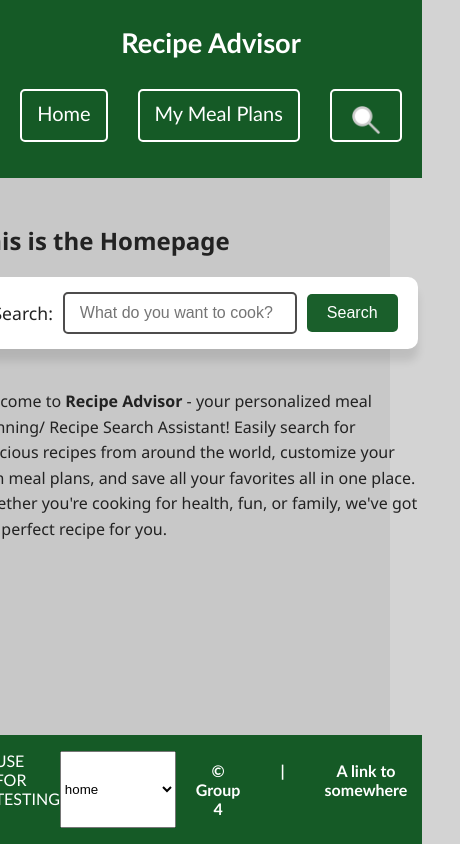
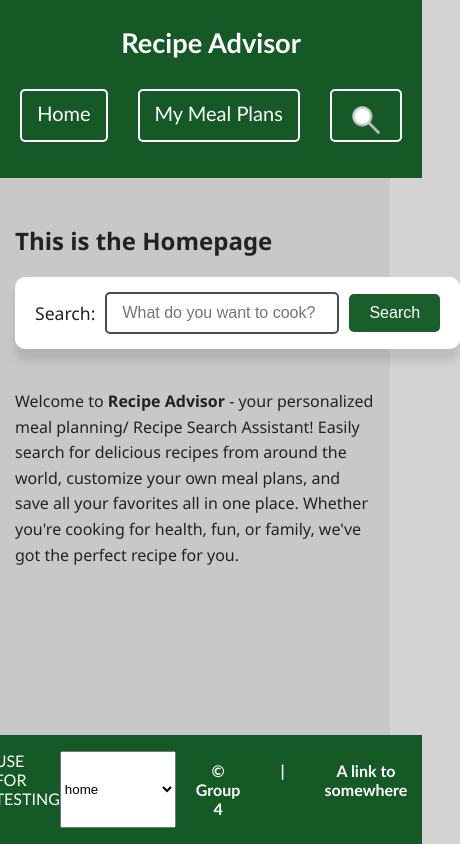
Before and after one commit to ctoothaker1/3344-group-project-4-20, a React (Vite) app in the folder 3344-group-project/: page / in a window 390 px wide. Shown: the whole page, 460 px wide, since content can reach past the window. Built offline with nearby package versions, Linux system fonts and the light colour scheme.

Commit message:
Fixed Footer positioning for all files (wrapped page content in main tag), fixed classNames for homepage css, corrected home.css to home.module.css

```diff
--- a/3344-group-project/src/App.css
+++ b/3344-group-project/src/App.css
@@ -3,13 +3,11 @@ html, body, #root {
     margin: 0;
     padding: 0;
 }
-
 .App {
     display: flex;
     flex-direction: column;
-    min-height: 100vh;
+    min-height: 100vh; /* KEEPS FOOTER AT THE BOTTOM ON ALL PAGES*/
 }
-
 main {
-    flex-grow: 1;
+    flex-grow: 1; /*KEEPS FOOTER AT BOTTOM ON ALL PAGES that have 'main'*/
 }
--- a/3344-group-project/src/Pages/Home/Home.jsx
+++ b/3344-group-project/src/Pages/Home/Home.jsx
@@ -5,7 +5,7 @@ import { useNavigate } from 'react-router-dom';
 // import siteLogo from '/siteLogo.svg'  -- we should make a logo
 // import './App.css'
 import Search from '../../components/Search/Search';
-import './Home.css';
+import styles from './Home.module.css';
 
 function Home() {
 
@@ -20,15 +20,15 @@ function Home() {
 
   return ( // HOME PAGE LAYOUT
     <>
-        <main className="homepage">
-          <div className="homepage-content">
-            <div className="homepage-row">
-              <div className="homepage-left">
-                <h1 className="homepage-title">This is the Homepage</h1>
+        <main className={styles.homepage}>
+          <div className={styles.homepageContent}>
+            <div className={styles.homepageRow}>
+              <div className={styles.homepageLeft}>
+                <h1 className={styles.homepageTitle}>This is the Homepage</h1>
                 <Search onSearchSubmit={handleSearchSubmit}/> {/* search component*/}
               </div>
-              <div className="homepage-right">
-                <p className="homepage-description">
+              <div className={styles.homepageRight}>
+                <p className={styles.homepageDescription}>
                   Welcome to <strong>Recipe Advisor</strong> - your personalized meal planning/ Recipe Search Assistant!
                   Easily search for delicious recipes from around  the world, customize your own meal plans, and save
                   all your favorites all in one place. Whether you're cooking for health, fun, or family, we've got the
--- a/3344-group-project/src/Pages/Home/Home.css
+++ b/3344-group-project/src/Pages/Home/Home.module.css
@@ -3,7 +3,7 @@
     background-color: rgba(0, 0, 0, 0.05);
 }
 
-.homepage-content {
+.homepageContent {
     max-width: 1100px;
     margin: 0 auto;
     padding: 40px 20px;
@@ -11,7 +11,7 @@
     font-family: 'Segoe UI', sans-serif;
 }
 
-.homepage-row {
+.homepageRow {
     display: flex;
     align-items: flex-start;
     justify-content: space-between;
@@ -19,44 +19,44 @@
     flex-wrap: wrap;
 }
 
-.homepage-left {
+.homepageLeft {
     flex: 1;
     min-width: 300px;
 }
 
-.homepage-right {
+.homepageRight {
     flex: 1;
     min-width: 300px;
 }
 
-.homepage-title {
+.homepageTitle {
     margin-bottom: 20px;
     font-size: 2rem;
     font-weight: 700;
 }
 
-.homepage-description {
+.homepageDescription {
     font-size: 1.1rem;
     max-width: 600px;
     line-height: 1.6;
     margin: 0;
 }
 
-@media (max-width: 768px) {
-    .homepage-content {
+@media screen and (max-width: 768px) {
+    .homepageContent {
         padding: 30px 15px;
     }
 
-    .homepage-row {
+    .homepageRow {
         flex-direction: column;
         align-items: flex-start;
     }
 
-    .homepage-title {
+    .homepageTitle {
         font-size: 1.5rem;
     }
 
-    .homepage-description {
+    .homepageDescription {
         font-size: 1rem;
     }
 }
--- a/3344-group-project/src/Pages/MealPlan/MealPlan.jsx
+++ b/3344-group-project/src/Pages/MealPlan/MealPlan.jsx
@@ -1,10 +1,12 @@
 // this file will be used when a user
 import React from 'react';
+import styles from './MealPlan.module.css';
 
 const MealPlan = () => {
 
   return (
-    <div>
+    <main>
+      <div className={styles.mealPlanContent}>
         <h1>MealPlan</h1>
         <p>a meal plan is a selection of meals that have been assigned to days in the week</p>
         <h3>This page will: </h3>
@@ -23,6 +25,7 @@ const MealPlan = () => {
         {/* all components for MealPlan page will go here */}
 
       </div>
+    </main>
   );
 
 }
--- a/3344-group-project/src/Pages/MyPlans/MyPlans.jsx
+++ b/3344-group-project/src/Pages/MyPlans/MyPlans.jsx
@@ -1,10 +1,11 @@
 // this file contains a user's meal plans page layout
 import React from 'react';
+import styles from './MyPlans.module.css';
 
 const MyPlans = () => {
 
   return (
-    <div>
+    <main>
       <h1>MyPlans</h1>
       <p>a 'meal plan' is a selection of meals that the user assigns to specific days.</p>
       <h3>This page will: </h3>
@@ -19,7 +20,7 @@ const MyPlans = () => {
       {/* all components for mymeals will go here */}
 
 
-    </div>
+    </main>
   );
 
 }
--- a/3344-group-project/src/Pages/Recipe/Recipe.jsx
+++ b/3344-group-project/src/Pages/Recipe/Recipe.jsx
@@ -1,10 +1,8 @@
 // this file contains the structure for the components that will display
 // when a meal is clicked - this is the detailed recipe page.
 import React, {useEffect,useState} from 'react';
-// ******* Out of all the things we need to do, this is the most important
 import {useParams} from 'react-router-dom'; // this is used to get the idMeal from the URL
 import styles from './Recipe.module.css';
-
 
 const Recipe = () => {
     const {idMeal} = useParams();
@@ -24,14 +22,11 @@ const Recipe = () => {
         }
     };
 
-
     useEffect(() =>{
         fetchRecipeDetails();
     }, [idMeal]);
 
-
-    if (!recipe) return <p>Loading...</p>;
-
+    if (!recipe) return <p>Loading...</p>; /* if recipe has not been retrieved from api, display loading... */
 
     return (
 // <div>
@@ -47,7 +42,6 @@ const Recipe = () => {
 //     <li>anything else?</li>
 // </ul>
 // </div>
-
     <main className={styles.mainContent}>
         <p>add navbar at top</p>
         <div className={styles.leftContainer}>
@@ -71,8 +65,6 @@ const Recipe = () => {
             {/* embed strYoutube??? */}
         </div>
     </main>
-
   );
-
 }
 export default Recipe;
--- a/3344-group-project/src/Pages/SearchResults/SearchResults.jsx
+++ b/3344-group-project/src/Pages/SearchResults/SearchResults.jsx
@@ -85,10 +85,11 @@ const SearchResults = () => {
     };
 
   return ( // display results under search bar
-    <div className={styles.mainContent}>
-      <div className={styles.searchComponentContainer}>
-        <Search onSearchSubmit={handleSearchSubmit} />
-      </div>
+    <main>
+      <div className={styles.mainContent}>
+        <div className={styles.searchComponentContainer}>
+          <Search onSearchSubmit={handleSearchSubmit} />
+        </div>
         <Filter getFilter={handleFilter}></Filter>
         {/* display results header only if there is a query and not loading */}
     {query && !loading && filteredResults.length!=0 && (
@@ -119,7 +120,8 @@ const SearchResults = () => {
         }
           </ul>
         </div>
-  </div>
+    </div>
+  </main>
   );
 };
 
--- a/3344-group-project/src/index.css
+++ b/3344-group-project/src/index.css
@@ -8,11 +8,7 @@ body{
 html {
   scroll-behavior: smooth;
 }
-main{
-  display: flex;
-  justify-content: center;
 
-}
 /* increase font size for phone screens*/
 /*@media screen and (max-width: 375px) {
   body {
```
Also changed, not shown: 3344-group-project/src/Pages/MealPlan/MealPlan.module.css (added), 3344-group-project/src/Pages/MyPlans/MyPlans.module.css (added). Lines whose indentation alone changed are shown as unchanged.
